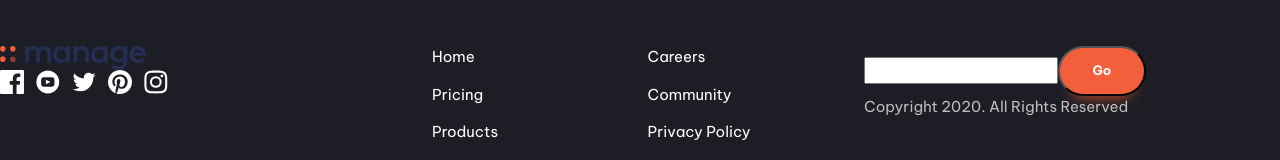
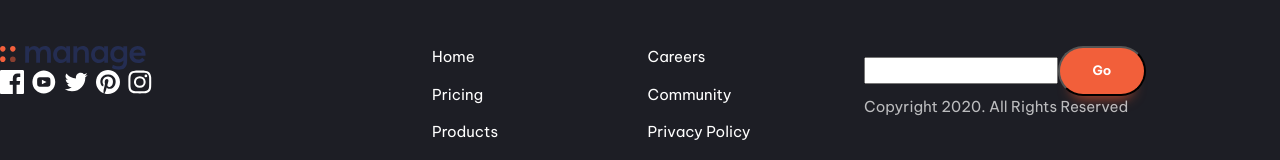
Before and after one commit to Ramaruva/Responsive_Design_Project, a website built with Vite: page ResponsiveDesign/index.html in a window 1280 px wide. Shown: the part 1955-2115 px from the top of the page. Built offline with nearby package versions, Linux system fonts and the light colour scheme.

Commit message:
small change

```diff
--- a/ResponsiveDesign/style.css
+++ b/ResponsiveDesign/style.css
@@ -270,7 +270,7 @@ p[data-width="wide"] {
 
 .social-list{
    display: flex;
-   gap: var(--size-300);
+   gap: var(--size-200);
 }
 
 .social-icon{
```
